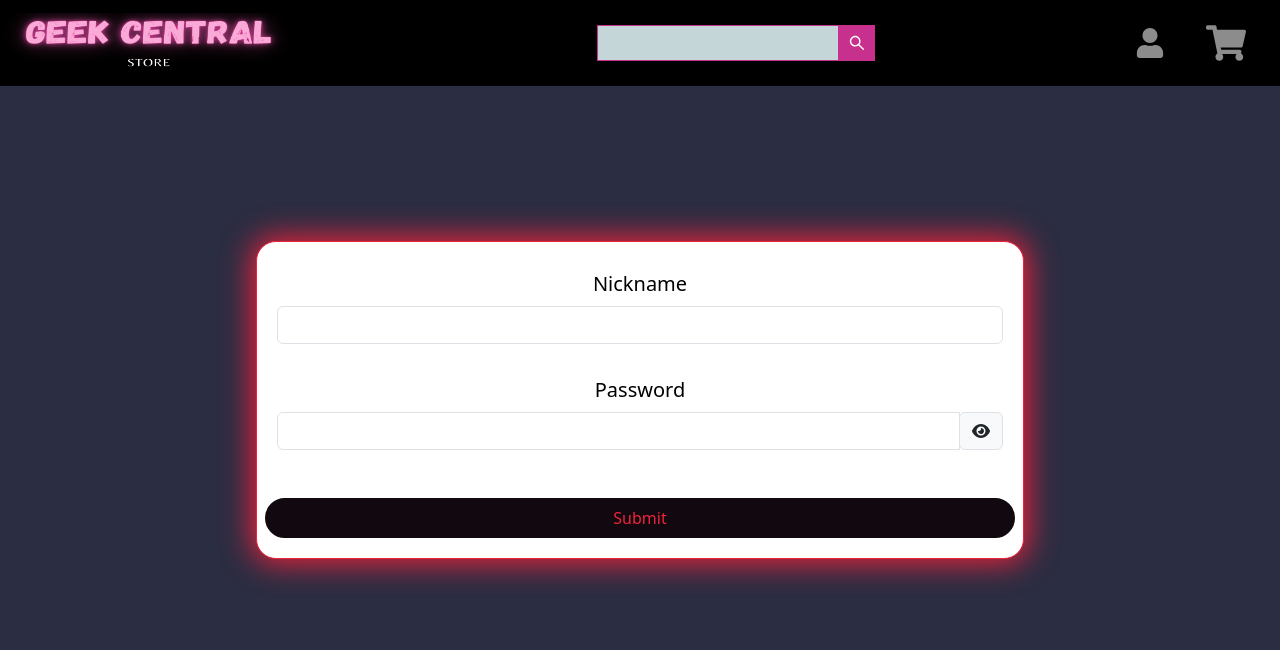
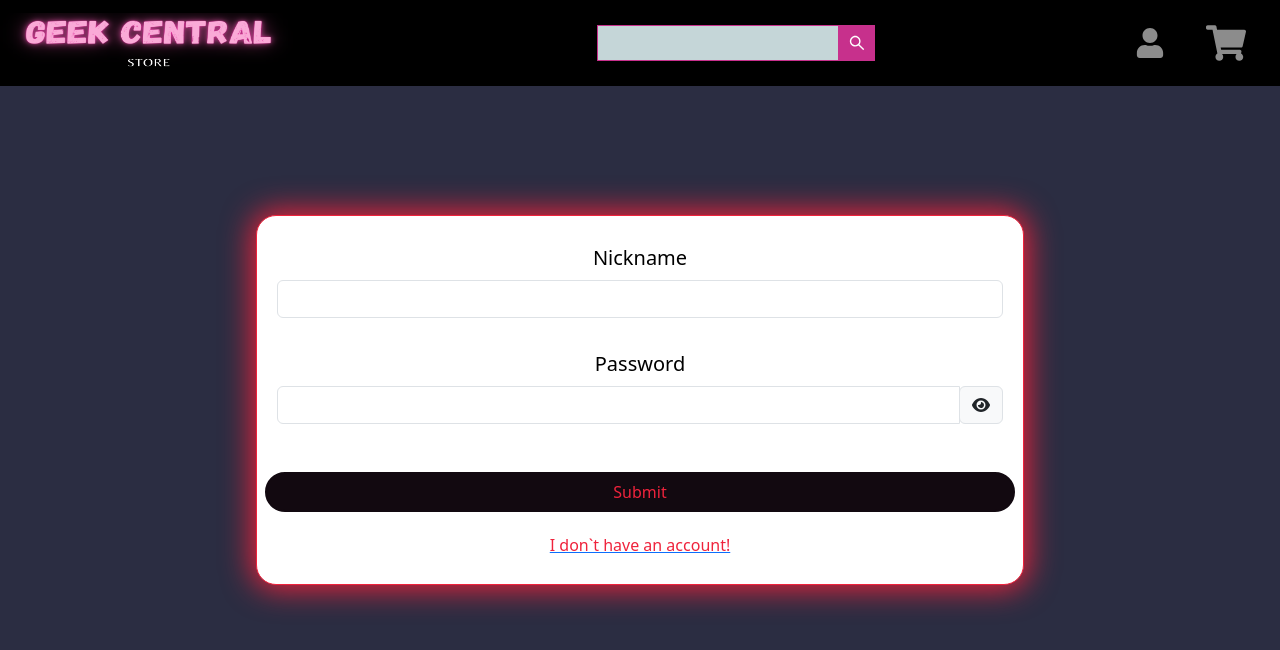
Before and after one commit to NahuelVenerus/geek-central-front, a React (Vite) app: page /login in a window 1280 px wide. Shown: the top 650 px of the page. Built offline with nearby package versions, Linux system fonts and the light colour scheme.

Commit message:
feat:login connected to back

```diff
--- a/src/components/Home.jsx
+++ b/src/components/Home.jsx
@@ -4,8 +4,11 @@ import React, { useEffect } from "react";
 // import { setProducts } from "../state/products";
 import FakeProducts from "../seeders/FakeProducts";
 import "./styles/home.css";
+import { useSelector } from "react-redux";
 
 function Home() {
+  const user = useSelector((state) => state.user);
+  console.log("loggedUser", user);
   return (
     <div className="home-body">
       <div className="home-container">
--- a/src/components/LogIn.jsx
+++ b/src/components/LogIn.jsx
@@ -1,18 +1,56 @@
 import React from "react";
+import { useDispatch, useSelector } from "react-redux";
 import { Formik, Form } from "formik";
-import Swal from "sweetalert2";
-import { initialValues, validationSchema } from "../utils/validations";
-import "./styles/login.css";
+import { Link, useNavigate } from "react-router-dom";
+import { setUser } from "../state/user";
 import { RenderField } from "../commons/Fields";
 import FormsButtons from "../commons/FormsButtons";
+import { login } from "../services/users/login";
+import Swal from "sweetalert2";
+import "./styles/login.css";
+
+import * as Yup from "yup";
 
 function LogIn() {
-  const handleSubmit = (values) => {
-    Swal.fire(
-      "Successful Log in",
-      "You have been successfully logged in.",
-      "success"
-    );
+  const dispatch = useDispatch();
+  const navigate = useNavigate();
+
+  const initialValues = {
+    nickname: "",
+    password: "",
+  };
+
+  const validationSchema = Yup.object().shape({
+    nickname: Yup.string().required("Campo obligatorio"),
+    password: Yup.string()
+      .required("Campo obligatorio")
+      .min(8, "La contraseña debe tener al menos 8 caracteres")
+      .matches(
+        /^[a-zA-Z0-9]+$/,
+        "La contraseña no puede contener espacios ni caracteres especiales"
+      )
+      .matches(
+        /^(?=.*[a-z])(?=.*[A-Z])(?=.*\d).+$/,
+        "La contraseña debe contener al menos una letra mayúscula, una letra minúscula y un número"
+      ),
+  });
+
+  const handleLogIn = async (values) => {
+    try {
+      const nickname = values.nickname;
+      const password = values.password;
+
+      const loggedUser = await login(nickname, password);
+      dispatch(setUser(loggedUser));
+      navigate("/");
+    } catch (error) {
+      Swal.fire(
+        "Login Error",
+        "An error occurred while attempting to log in.",
+        "error"
+      );
+      console.log(" handlelogin error", error);
+    }
   };
 
   return (
@@ -21,7 +59,7 @@ function LogIn() {
         <Formik
           initialValues={initialValues}
           validationSchema={validationSchema}
-          onSubmit={handleSubmit}
+          onSubmit={handleLogIn}
         >
           <Form>
             <div>{<RenderField label="Nickname" name="nickname" />}</div>
@@ -36,8 +74,14 @@ function LogIn() {
                 />
               }
             </div>
+
             <br />
             <FormsButtons />
+            <br />
+
+            <Link to={"/signup"}>
+              <h6 className="link-to-signup">I don`t have an account!</h6>
+            </Link>
           </Form>
         </Formik>
       </div>
--- a/src/components/styles/login.css
+++ b/src/components/styles/login.css
@@ -16,3 +16,9 @@
   border-radius: 20px;
   box-shadow: 0 0 30px 4px #ef233c;
 }
+
+.link-to-signup {
+  display: flex;
+  justify-content: center;
+  color: #ef233c;
+}
--- a/src/config.js
+++ b/src/config.js
@@ -1 +1 @@
-export const BASE_ROUTE = "http://localhost:5173/api";
+export const BASE_ROUTE = "http://localhost:3001/api";
--- a/src/services/users/login.js
+++ b/src/services/users/login.js
@@ -5,13 +5,14 @@ export const login = async (nickname, password) => {
   try {
     const loggedUser = await axios.post(
       `${BASE_ROUTE}/users/login`,
+
       {
-        nickname: nickname.value,
-        password: password.value,
+        nickname: nickname,
+        password: password,
       },
       { withCredentials: true }
     );
-    return loggedUser;
+    return loggedUser.data;
   } catch (error) {
     console.log("login service error", error);
   }
--- a/src/state/user.js
+++ b/src/state/user.js
@@ -22,5 +22,5 @@ const userSlice = createSlice({
   },
 });
 
-export const { setUSer } = userSlice.actions;
+export const { setUser } = userSlice.actions;
 export default userSlice.reducer;
```
